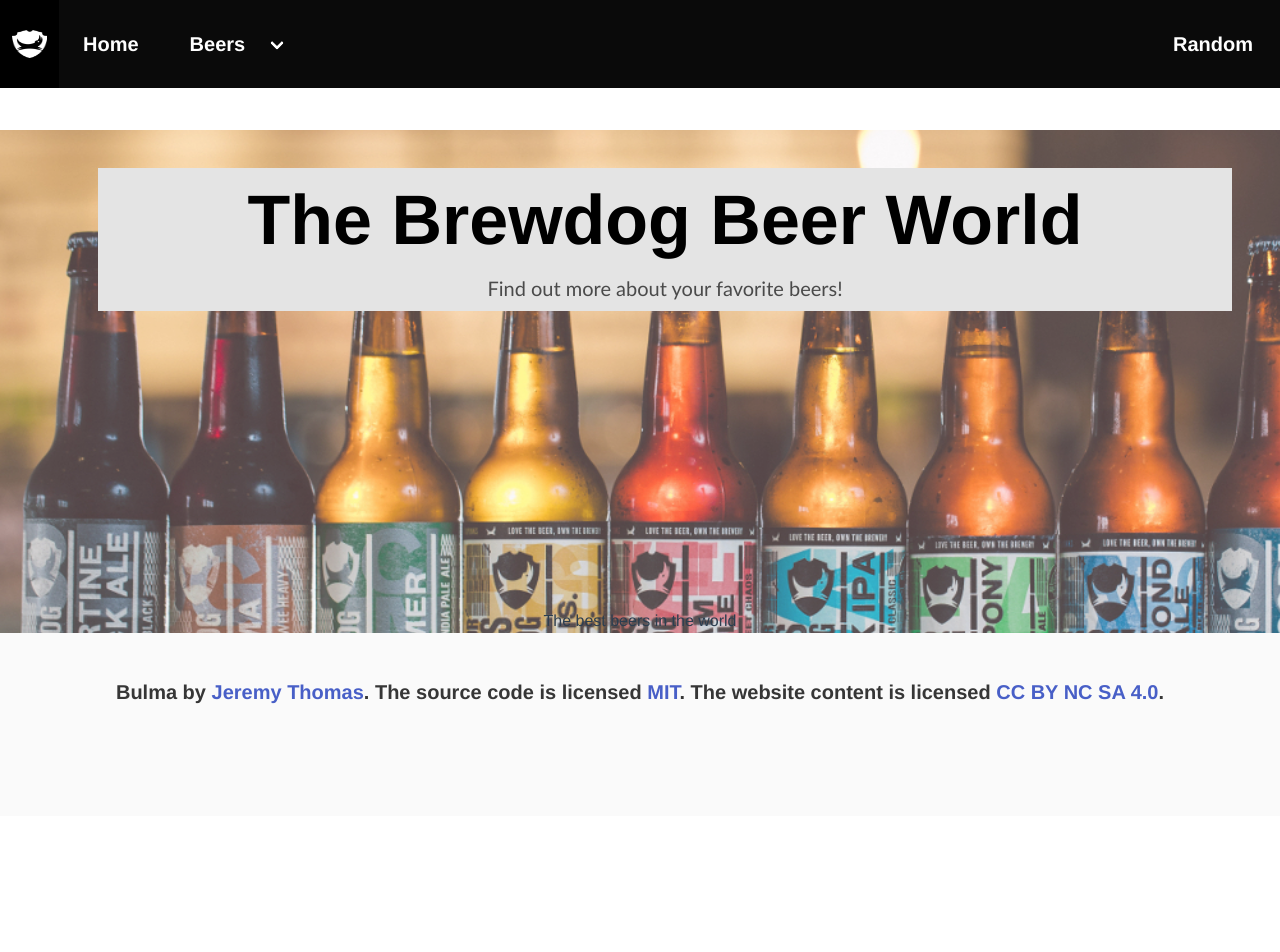
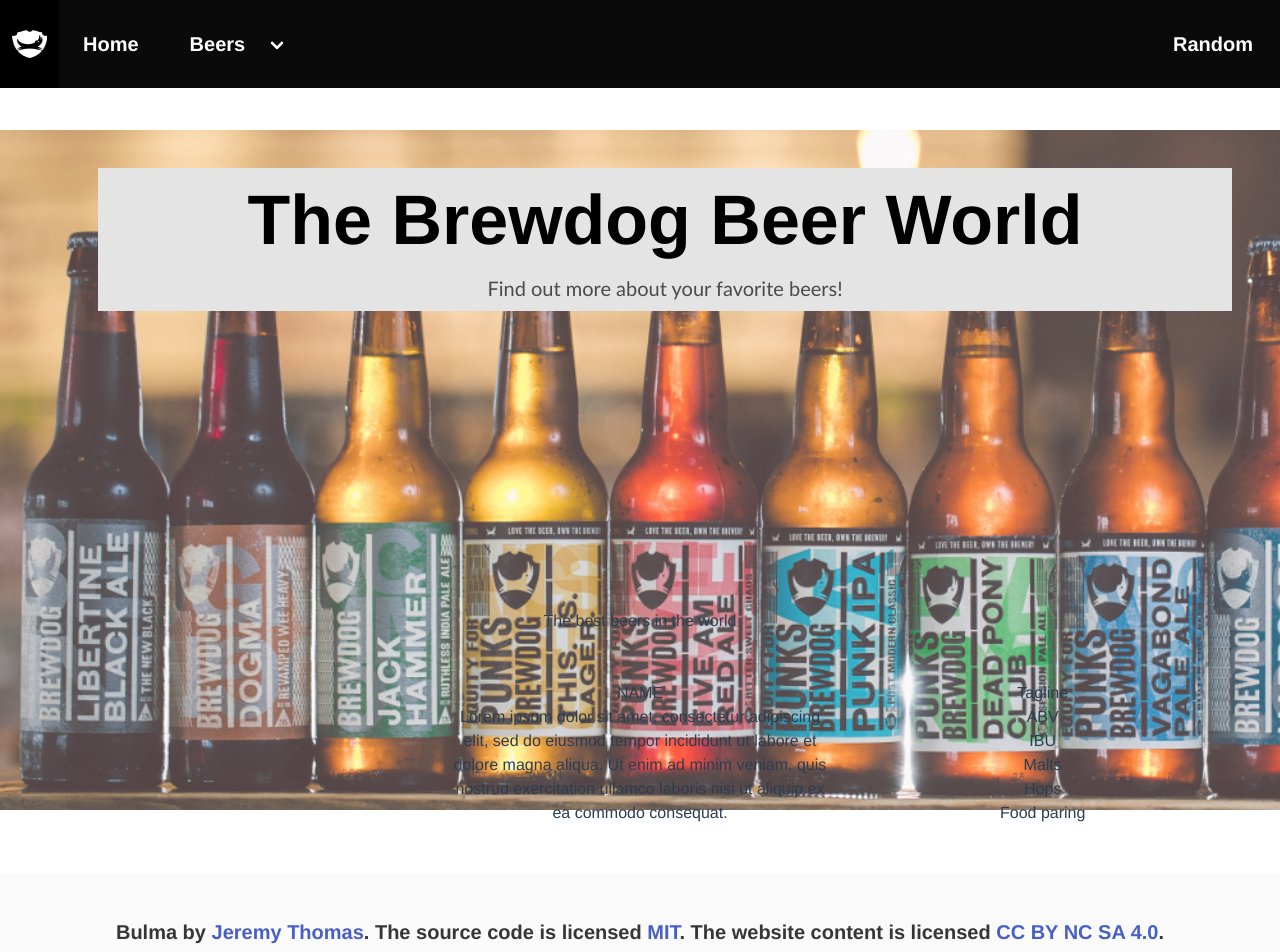
Before and after one commit to clarabrandt/brewdog_website, a Vue app: page / in a window 1280 px wide. Shown: the top 952 px of the page. Before the commit the page ends 816 px from the top, so only its background shows below. Built offline with nearby package versions, Linux system fonts and the light colour scheme.

Commit message:
estructuring description of beer

```diff
--- a/src/components/IPA.vue
+++ b/src/components/IPA.vue
@@ -0,0 +1,33 @@
+<template class="IPA">
+  <div class='ipa section'>
+    <div class='ipa-type columns'>
+      <div class='ipa-type-content column'>
+        <img></img>
+      </div>
+      <div class='ipa-type-content column'>
+        <div>NAME</div>
+        <div>
+          Lorem ipsum dolor sit amet, consectetur adipiscing elit, sed do eiusmod tempor incididunt ut labore et dolore magna aliqua.
+          Ut enim ad minim veniam, quis nostrud exercitation ullamco laboris nisi ut aliquip ex ea commodo consequat.
+        </div>
+      </div>
+      <div class='ipa-type-content column'>
+        <div>Tagline</div>
+        <div>ABV</div>
+        <div>IBU</div>
+        <div>Malts</div>
+        <div>Hops</div>
+        <div>Food paring</div>
+      </div>
+     </div>
+  </div>
+</template>
+
+<script lang="ts">
+import { Component, Prop, Vue } from 'vue-property-decorator'
+
+@Component
+export default class IPA extends Vue {
+  @Prop() private msg!: string
+}
+</script>
```
